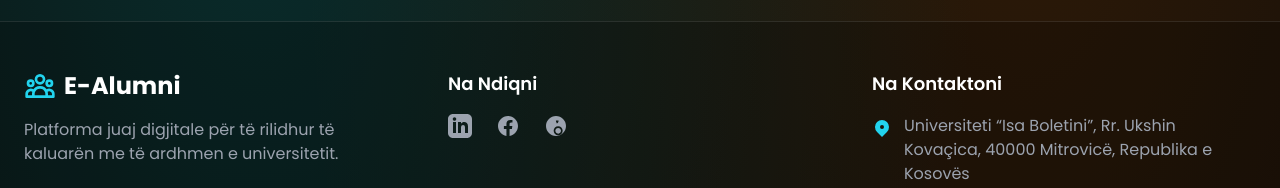
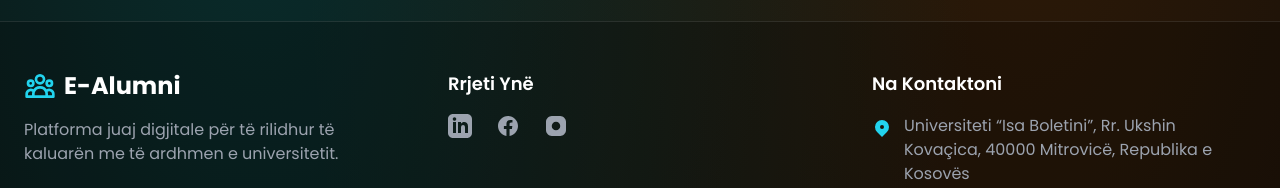
Before and after one commit to EPllana/e-Alumni, a React (Vite) app: page / in a window 1280 px wide. Shown: the part 2363-2551 px from the top of the page. Built offline with nearby package versions, Linux system fonts and the light colour scheme.

Commit message:
Fix Instagram icon in Footer

```diff
--- a/components/Footer.tsx
+++ b/components/Footer.tsx
@@ -1,4 +1,6 @@
 import React from 'react';
+import { FaInstagram } from 'react-icons/fa';
+
 
 const SocialIcon: React.FC<{ href: string; children: React.ReactNode }> = ({ href, children }) => (
     <a href={href} target="_blank" rel="noopener noreferrer" className="text-gray-400 hover:text-cyan-400 transform transition-transform duration-300 hover:scale-125">
@@ -39,7 +41,7 @@ const Footer: React.FC = () => {
 
                     {/* Column 2: Social Media */}
                     <div className="flex flex-col items-center md:items-start">
-                        <h3 className="text-lg font-semibold text-white mb-4">Na Ndiqni</h3>
+                        <h3 className="text-lg font-semibold text-white mb-4">Rrjeti Ynë</h3>
                         <div className="flex justify-center md:justify-start space-x-6">
                             <SocialIcon href="https://www.linkedin.com/school/uibm/">
                                 <svg className="w-6 h-6" fill="currentColor" viewBox="0 0 24 24" aria-hidden="true">
@@ -52,9 +54,10 @@ const Footer: React.FC = () => {
                                 </svg>
                             </SocialIcon>
                             <SocialIcon href="https://www.instagram.com/uibm_net/">
-                                <svg className="w-6 h-6" fill="currentColor" viewBox="0 0 24 24" aria-hidden="true">
-                                    <path fillRule="evenodd" d="M12 2C6.477 2 2 6.477 2 12s4.477 10 10 10 10-4.477 10-10S17.523 2 12 2zm3.333 7.834c-.183.05-.37.076-.56.076-1.58 0-2.86-1.28-2.86-2.86 0-.19.026-.376.076-.56.407-.037.822-.05 1.244-.05s.837.013 1.244.05c.05.184.076.37.076.56 0 1.58-1.28 2.86-2.86 2.86zm-1.166 2.533c-2.484 0-4.5 2.016-4.5 4.5s2.016 4.5 4.5 4.5 4.5-2.016 4.5-4.5-2.016-4.5-4.5-4.5zm0 7.333c-1.564 0-2.833-1.269-2.833-2.833s1.269-2.833 2.833-2.833 2.833 1.269 2.833 2.833-1.269 2.833-2.833 2.833z" clipRule="evenodd"/>
-                                </svg>
+                               <svg className="w-6 h-6 text-gray-400 hover:text-cyan-400" fill="currentColor" viewBox="0 0 24 24">
+  <path d="M7.75 2h8.5C19.217 2 22 4.783 22 7.75v8.5C22 19.217 19.217 22 16.25 22h-8.5C4.783 22 2 19.217 2 16.25v-8.5C2 4.783 4.783 2 7.75 2zm4.25 5.75a4.25 4.25 0 100 8.5 4.25 4.25 0 000-8.5zm4.5-.75a1 1 0 11-2 0 1 1 0 012 0z"/>
+</svg>
+
                             </SocialIcon>
                         </div>
                     </div>
--- a/package.json
+++ b/package.json
@@ -12,7 +12,8 @@
     "@heroicons/react": "^2.2.0",
     "framer-motion": "^12.23.12",
     "react": "^19.1.1",
-    "react-dom": "^19.1.1"
+    "react-dom": "^19.1.1",
+    "react-icons": "^5.5.0"
   },
   "devDependencies": {
     "@types/node": "^22.14.0",
```
Also changed, not shown: 1 other file (tests, documents, lock files or other folders).
